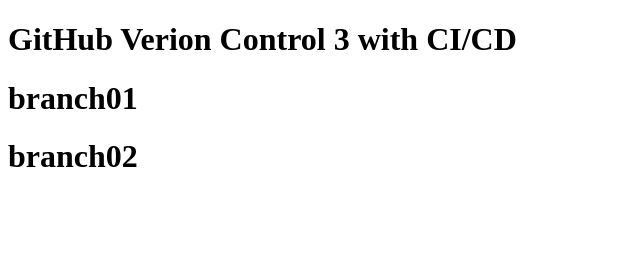
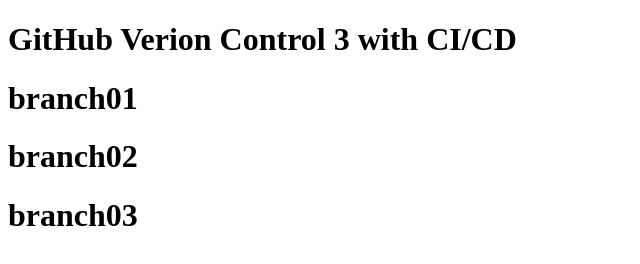
Before and after one commit to rma010101/rev18-github-version-control-3, a plain HTML site: page index.html in a window 1280 px wide. Shown: the whole page, without its empty margins (0-640 px from the left). Drawn offline with Linux system fonts and the light colour scheme.

Commit message:
branch03

```diff
--- a/index.html
+++ b/index.html
@@ -9,5 +9,6 @@
     <h1>GitHub Verion Control 3 with CI/CD</h1>
     <h1>branch01</h1>
     <h1>branch02</h1>
+    <h1>branch03</h1>
 </body>
 </html>
```
